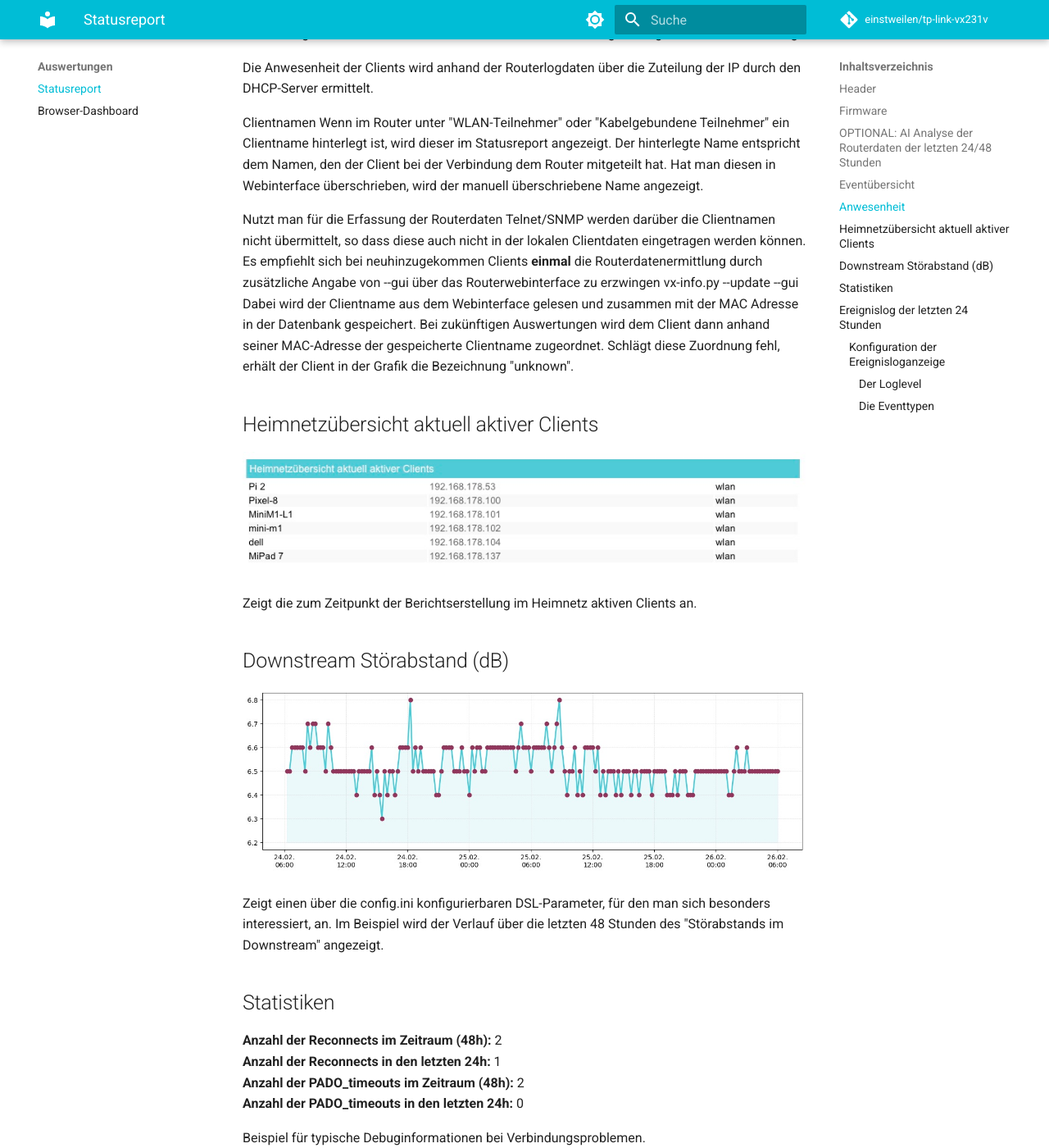
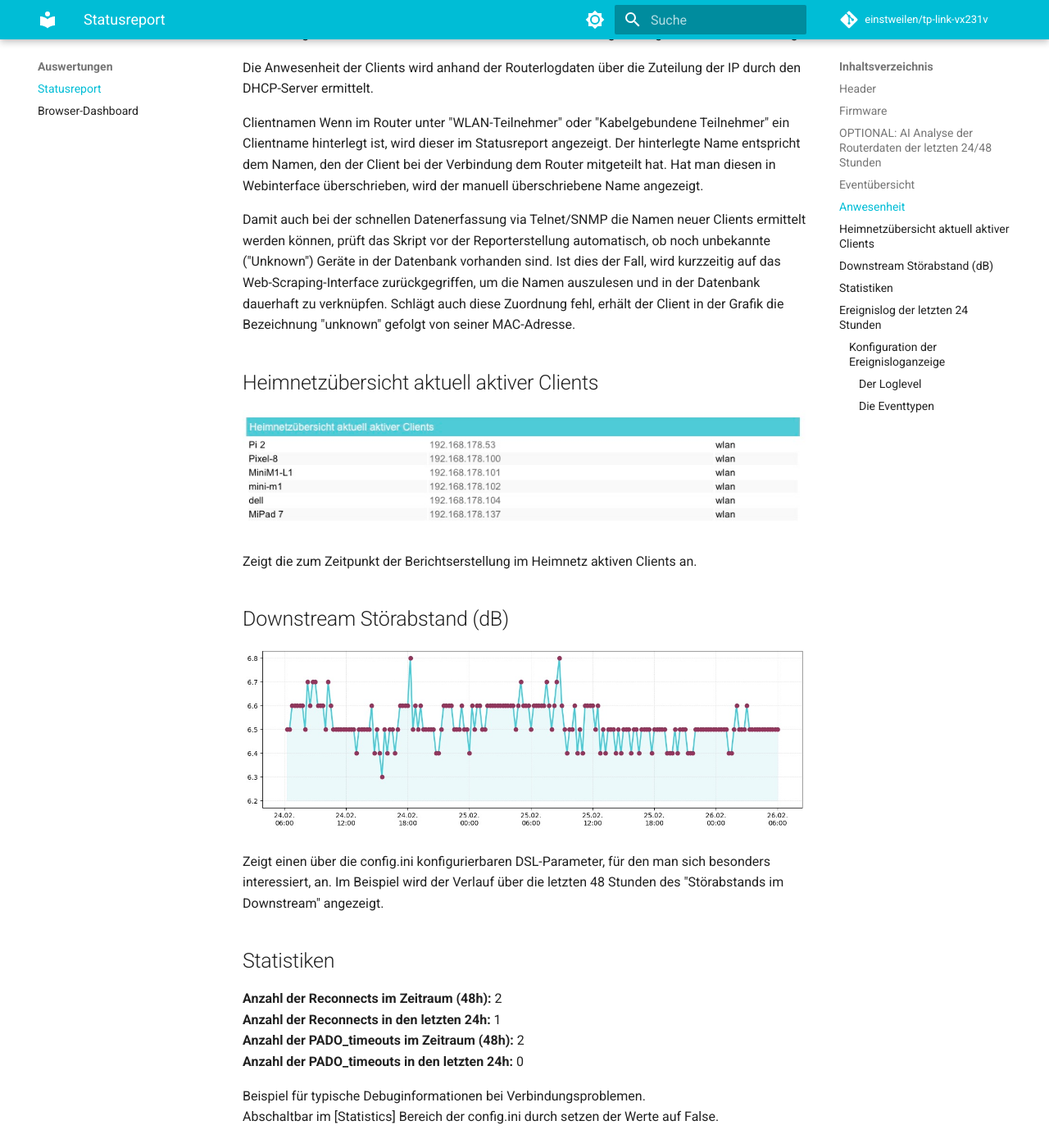
Before and after one commit to einstweilen/tp-link-vx231v, an MkDocs documentation site: the page built from docs/report.md, in a window 1280 px wide and 1400 px high, scrolled down 2164 px. Shown: the whole window at 82% size. Built offline with MkDocs 1.6.1 and Material for MkDocs 9.7.7, drawn with Linux system fonts in a browser that asks for light colours; comment, search, counter and statistics services are not loaded.

Commit message:
Automatische Clientname Ermittlung beschrieben

```diff
--- a/docs/report.md
+++ b/docs/report.md
@@ -58,10 +58,9 @@
 Wenn im Router unter "WLAN-Teilnehmer" oder "Kabelgebundene Teilnehmer" ein Clientname hinterlegt ist, wird dieser im Statusreport angezeigt.
 Der hinterlegte Name entspricht dem Namen, den der Client bei der Verbindung dem Router mitgeteilt hat. Hat man diesen in Webinterface überschrieben, wird der manuell überschriebene Name angezeigt.
 
-Nutzt man für die Erfassung der Routerdaten Telnet/SNMP werden darüber die Clientnamen nicht übermittelt, so dass diese auch nicht in der lokalen Clientdaten eingetragen werden können.
-Es empfiehlt sich bei neuhinzugekommen Clients **einmal** die Routerdatenermittlung durch zusätzliche Angabe von --gui über das Routerwebinterface zu erzwingen vx-info.py --update --gui
-Dabei wird der Clientname aus dem Webinterface gelesen und zusammen mit der MAC Adresse in der Datenbank gespeichert. Bei zukünftigen Auswertungen wird dem Client dann anhand seiner MAC-Adresse der gespeicherte Clientname zugeordnet.
-Schlägt diese Zuordnung fehl, erhält der Client in der Grafik die Bezeichnung "unknown".
+Damit auch bei der schnellen Datenerfassung via Telnet/SNMP die Namen neuer Clients ermittelt werden können, prüft das Skript vor der Reporterstellung automatisch, ob noch unbekannte ("Unknown") Geräte in der Datenbank vorhanden sind. Ist dies der Fall, wird kurzzeitig auf das Web-Scraping-Interface zurückgegriffen, um die Namen auszulesen und in der Datenbank dauerhaft zu verknüpfen. Schlägt auch diese Zuordnung fehl, erhält der Client in der Grafik die Bezeichnung "unknown" gefolgt von seiner MAC-Adresse.
+
+
 
 ## Heimnetzübersicht aktuell aktiver Clients
 
--- a/docs/stylesheets/extra.css
+++ b/docs/stylesheets/extra.css
@@ -1,7 +1,7 @@
-:root, [data-md-color-scheme="slate"] {
-  --md-footer-bg-color: var(--md-primary-fg-color);
-  --md-footer-bg-color--dark: var(--md-primary-fg-color--dark);
-  --md-footer-fg-color: var(--md-primary-bg-color);
-  --md-footer-fg-color--light: var(--md-primary-bg-color);
-  --md-footer-fg-color--lighter: var(--md-primary-bg-color);
+body {
+  --md-footer-bg-color: var(--md-primary-fg-color) !important;
+  --md-footer-bg-color--dark: var(--md-primary-fg-color--dark) !important;
+  --md-footer-fg-color: var(--md-primary-bg-color) !important;
+  --md-footer-fg-color--light: var(--md-primary-bg-color) !important;
+  --md-footer-fg-color--lighter: var(--md-primary-bg-color) !important;
 }
```
